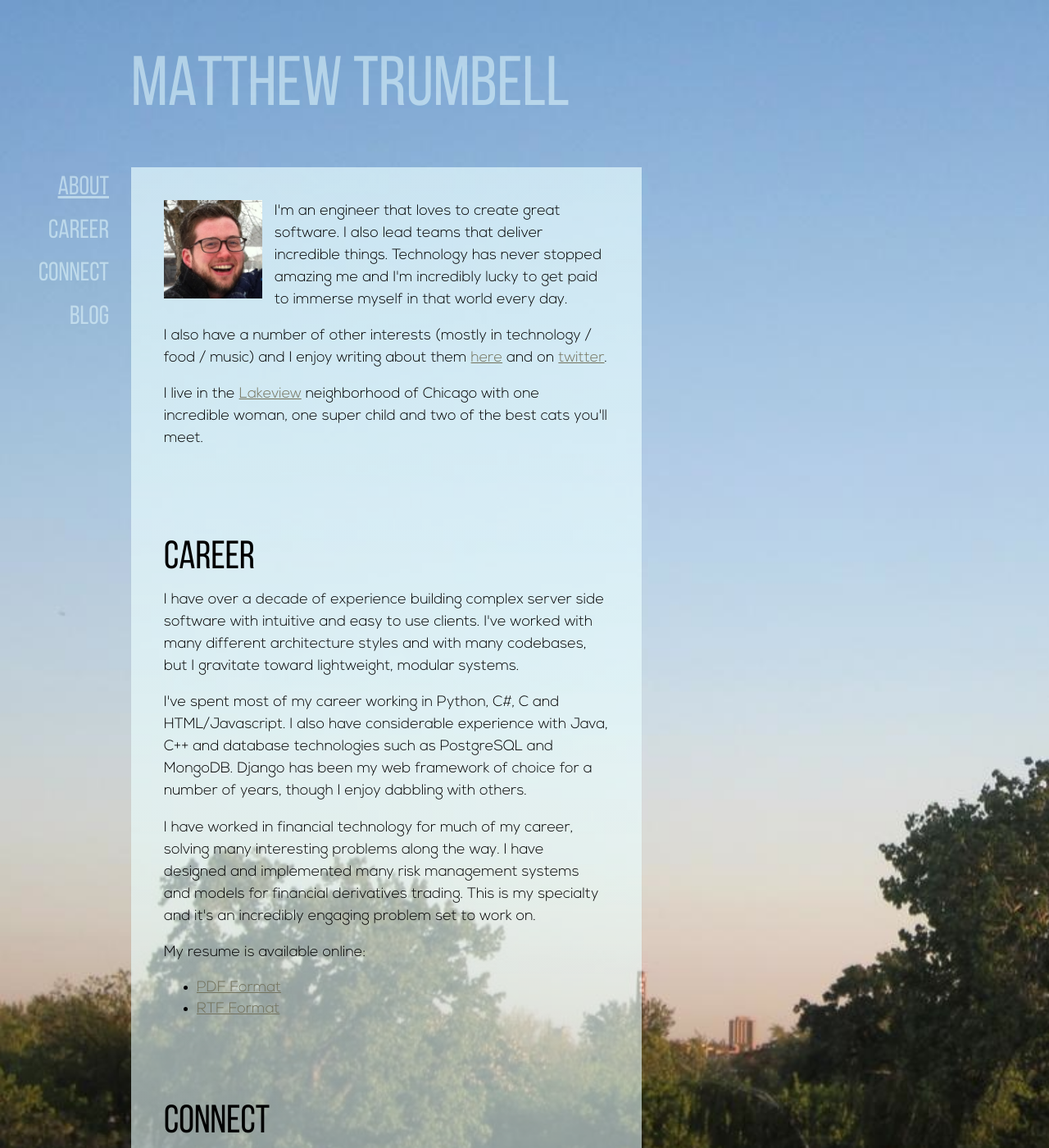
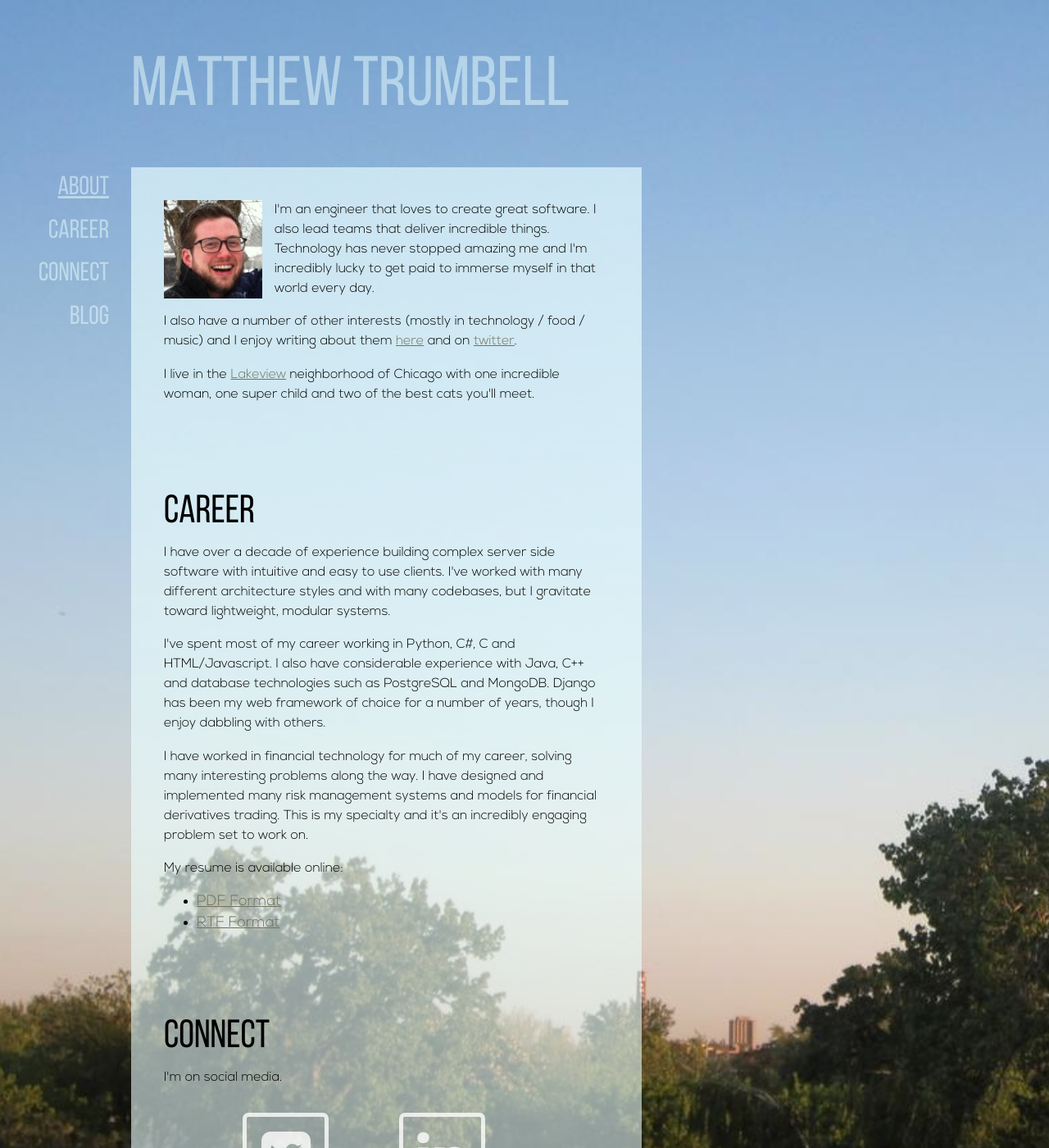
Before and after one commit to mrtrumbe/mrtrumbe.github.io, a Jekyll site: the page built from index.html, in a window 1280 px wide and 1400 px high. Shown: the whole window at 82% size. Built offline with Jekyll 4.4.1, drawn with Linux system fonts in a browser that asks for light colours; Markdown is read by kramdown in place of the engine named in the settings.

Commit message:
Font work.

```diff
--- a/css/new_main.css
+++ b/css/new_main.css
@@ -162,18 +162,25 @@ p {
   padding: 25px 25px 45px 25px;
 }
 
-.mrt-section img {
-  width: 100%;
-}
-
 .mrt-section h1 {
   font-weight: bold;
   font-size: 36pt;
 }
 
+.mrt-section .meta {
+  padding-left: 20px;
+  font-style: italic;
+  font-size: 10pt;
+  font-weight: normal;
+}
+
 .mrt-section p {
-  font-size: 18px;
+  font-size: 12pt;
   font-weight: normal;
+}
+
+.mrt-section img {
+    width: 100%;
 }
 
 .mrt-section ul li {
```
